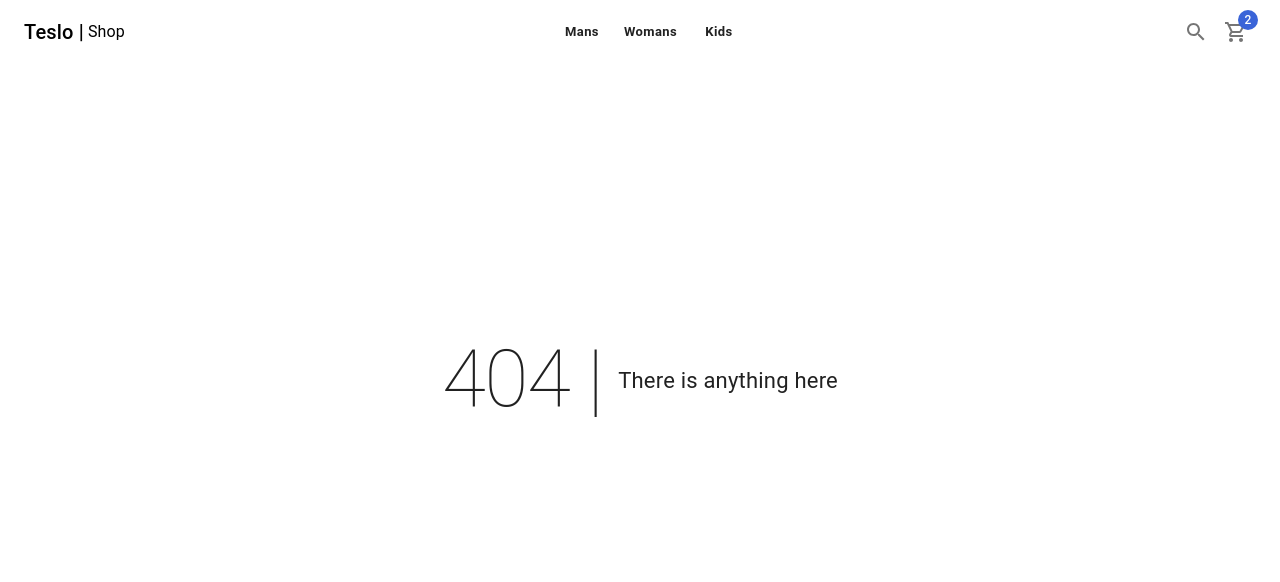
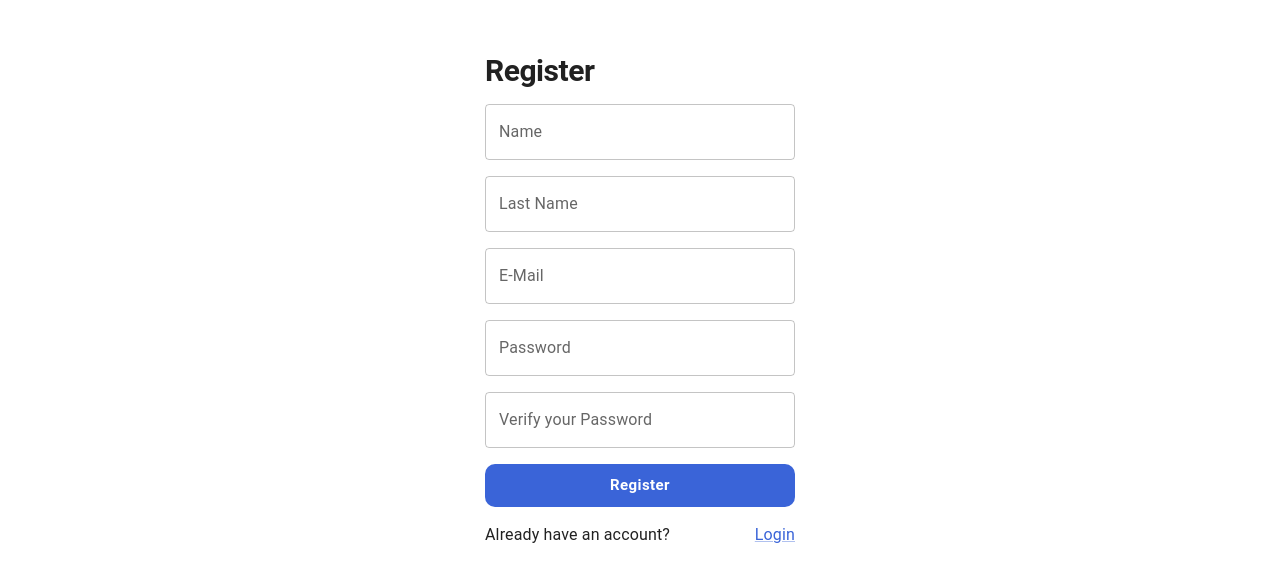
Before and after one commit to MarlonMorales232409/teslo-shop, a Next.js app: page /auth/register in a window 1280 px wide. Before the commit this address had no page. Shown: the top 582 px of the page. Built offline with nearby package versions, Linux system fonts and the light colour scheme.

Commit message:
Add: login design

```diff
--- /dev/null
+++ b/components/layout/AuthLayout.tsx
@@ -0,0 +1,23 @@
+import { Box } from '@mui/material'
+import Head from 'next/head'
+import React, { FC } from 'react'
+
+interface Props {
+    children: React.ReactNode,
+    title: string
+}
+
+export const AuthLayout: FC<Props> = ({ children, title }) => {
+    return (
+        <>
+            <Head>
+                <title>{title}</title>
+            </Head>
+            <main>
+                <Box display={"flex"} justifyContent="center" alignItems="center" height="calc(100vh - 200px)" >
+                    {children}
+                </Box>
+            </main>
+        </>
+    )
+}
--- a/components/layout/index.ts
+++ b/components/layout/index.ts
@@ -1 +1,2 @@
 export * from "./ShopLayout";
+export * from "./AuthLayout";
--- /dev/null
+++ b/pages/auth/register.tsx
@@ -0,0 +1,49 @@
+import { Box, Button, Grid, Link, TextField, Typography } from '@mui/material'
+import NextLink from 'next/link'
+import { AuthLayout } from '../../components/layout'
+
+const register = () => {
+    return (
+        <AuthLayout title="Login">
+            <Box sx={{ width: 350, padding: "10px 20px" }} >
+                <Grid container spacing={2}>
+                    <Grid item xs={12}>
+                        <Typography variant='h1' component={"h1"}>Register</Typography>
+                    </Grid>
+                    <Grid item xs={12}>
+                        <TextField label="Name" type="text" fullWidth />
+                    </Grid>
+                    <Grid item xs={12}>
+                        <TextField label="Last Name" type="text" fullWidth />
+                    </Grid>
+                    <Grid item xs={12}>
+                        <TextField label="E-Mail" type="email" fullWidth />
+                    </Grid>
+                    <Grid item xs={12}>
+                        <TextField label="Password" type="password" fullWidth />
+                    </Grid>
+                    <Grid item xs={12}>
+                        <TextField label="Verify your Password" type="password" fullWidth />
+                    </Grid>
+                    <Grid item xs={12}>
+                        <Button className="circular-btn" color="secondary" size='large' fullWidth>Register</Button>
+                    </Grid>
+                    <Grid item xs={12}>
+                        <NextLink href={"/auth/login"} passHref>
+                            <Box sx={{ display: "flex", justifyContent: "space-between" }}>
+                                <span>{"Already have an account?"}</span>
+                                <Link underline='always' color="secondary" sx={{ cursor: "pointer" }}>
+                                    <Typography >
+                                        <span>Login</span>
+                                    </Typography>
+                                </Link>
+                            </Box>
+                        </NextLink>
+                    </Grid>
+                </Grid>
+            </Box>
+        </AuthLayout>
+    )
+}
+
+export default register
```
Also changed, not shown: pages/auth/login.tsx (added, +40 -0 lines), pages/orders/history.tsx (+35 -3 lines).
